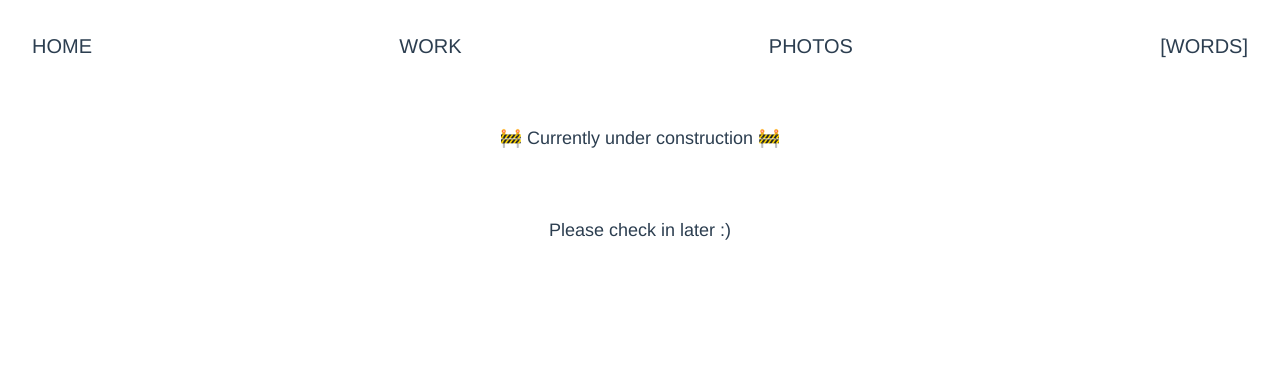
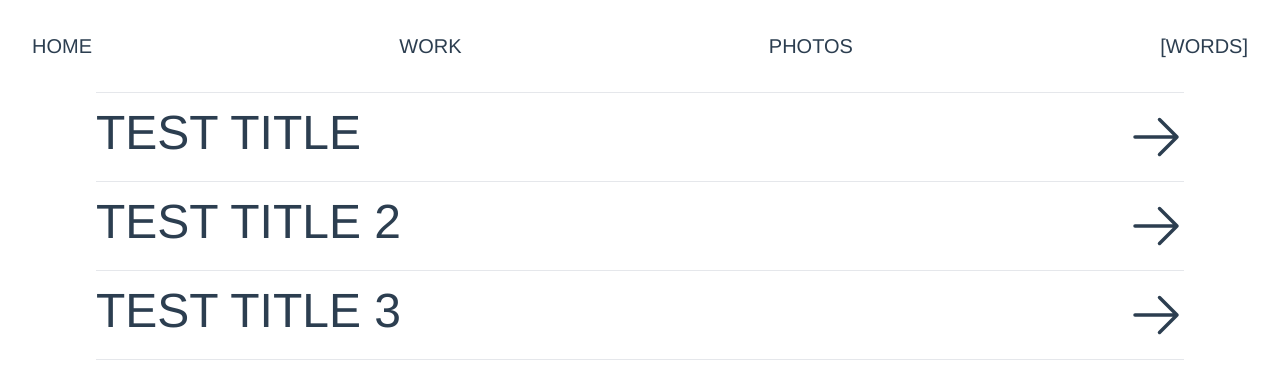
Before and after one commit to cbarkr/portfolio, a Vue app: page /words in a window 1280 px wide. Shown: the top 374 px of the page. Built offline with nearby package versions, Linux system fonts and the light colour scheme.

Commit message:
add layouts for word pages

```diff
--- /dev/null
+++ b/src/components/WordsContent.vue
@@ -0,0 +1,33 @@
+<template>
+    <!-- TODO: Improve layout -->
+    <div class="sm:px-16">
+      <div class="text-4xl md:text-5xl lg:text-6xl xl:text-7xl 2xl:text-8xl mb-8">{{ title }}</div>
+      <!-- TODO: Add image? -->
+      <div v-for="paragraph in parsedContent" class="text-lg lg:text-xl xl:text-2xl mb-2">{{ paragraph }}</div>
+    </div>
+</template>
+
+<script>
+import { storeToRefs } from 'pinia'
+import { useWordsStore } from '../stores/words'
+
+const store = useWordsStore()
+
+export default {
+  name: 'WordsContentComponent',
+  data() {
+    return {
+      title: '',
+      content: '',
+      parsedContent: ''
+    }
+  },
+  mounted() {
+    const { words } = storeToRefs(store)
+
+    this.title = words.title
+    this.content = words.content
+    this.parsedContent = this.content.split('\n')
+  }
+}
+</script>
--- a/src/pages/Words.vue
+++ b/src/pages/Words.vue
@@ -1,15 +1,76 @@
 <template>
-  <!-- TODO: Layout -->
-  <div class="flex justify-center text-lg sm:flex sm:flex-row lg:text-xl xl:text-2xl py-8">
-    🚧 Currently under construction 🚧
-  </div>
-  <div class="flex justify-center text-lg sm:flex sm:flex-row lg:text-xl xl:text-2xl py-8">
-    Please check in later :)
+  <div class="sm:px-16">
+    <hr />
+    <div v-for="(w, index) in words" :key="w.id">
+      <div @click="handleClick(index)" class="flex flex-row justify-between my-4 hover:underline">
+        <div class="text-4xl md:text-5xl lg:text-6xl xl:text-7xl 2xl:text-8xl">{{ w.title }}</div>
+        <!-- Arrow right -->
+        <svg
+          xmlns="http://www.w3.org/2000/svg"
+          fill="none"
+          viewBox="0 0 24 24"
+          stroke-width="1.5"
+          stroke="currentColor"
+          class="w-10 h-10 sm:w-12 sm:h-12 md:w-14 md:h-14 lg:w-16 lg:h-16 xl:w-18 xl:h-18"
+        >
+          <path
+            stroke-linecap="round"
+            stroke-linejoin="round"
+            d="M13.5 4.5L21 12m0 0l-7.5 7.5M21 12H3"
+          />
+        </svg>
+      </div>
+      <hr />
+    </div>
   </div>
 </template>
 
 <script>
+import { storeToRefs } from 'pinia'
+import { useWordsStore } from '../stores/words'
+import WordsContent from '../components/WordsContent.vue'
+import test1Text from '../words/test1.txt?raw'
+import test2Text from '../words/test2.txt?raw'
+import test3Text from '../words/test3.txt?raw'
+
+const store = useWordsStore()
+
 export default {
-  name: 'WordsPage'
+  name: 'WordsPage',
+  components: {
+    WordsContent
+  },
+  data() {
+    return {
+      words: [
+        {
+          title: 'TEST TITLE',
+          id: 'test-title',
+          content: test1Text
+        },
+        {
+          title: 'TEST TITLE 2',
+          id: 'test-title-2',
+          content: test2Text
+        },
+        {
+          title: 'TEST TITLE 3',
+          id: 'test-title-3',
+          content: test3Text
+        },
+      ]
+    }
+  },
+  methods: {
+    handleClick(index) {
+      const wordsContent = this.words[index]
+
+      const { words } = storeToRefs(store)
+      words.title = wordsContent.title
+      words.content = wordsContent.content
+
+      this.$router.push(`words/${wordsContent.id}`)
+    }
+  }
 }
 </script>
```
